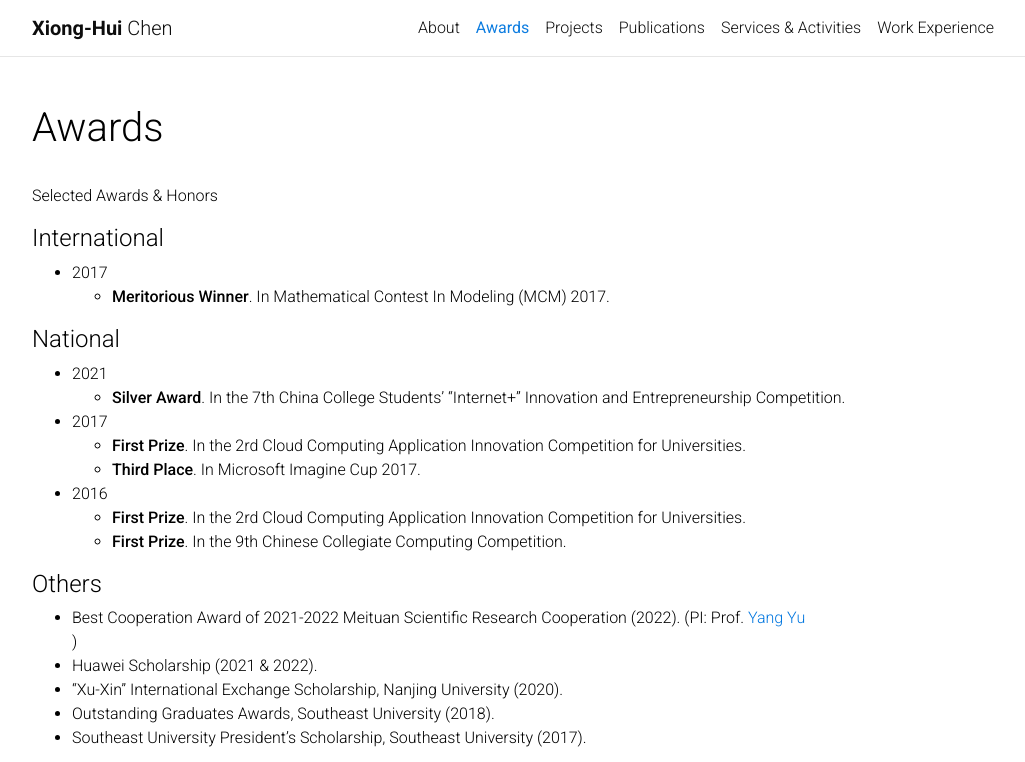
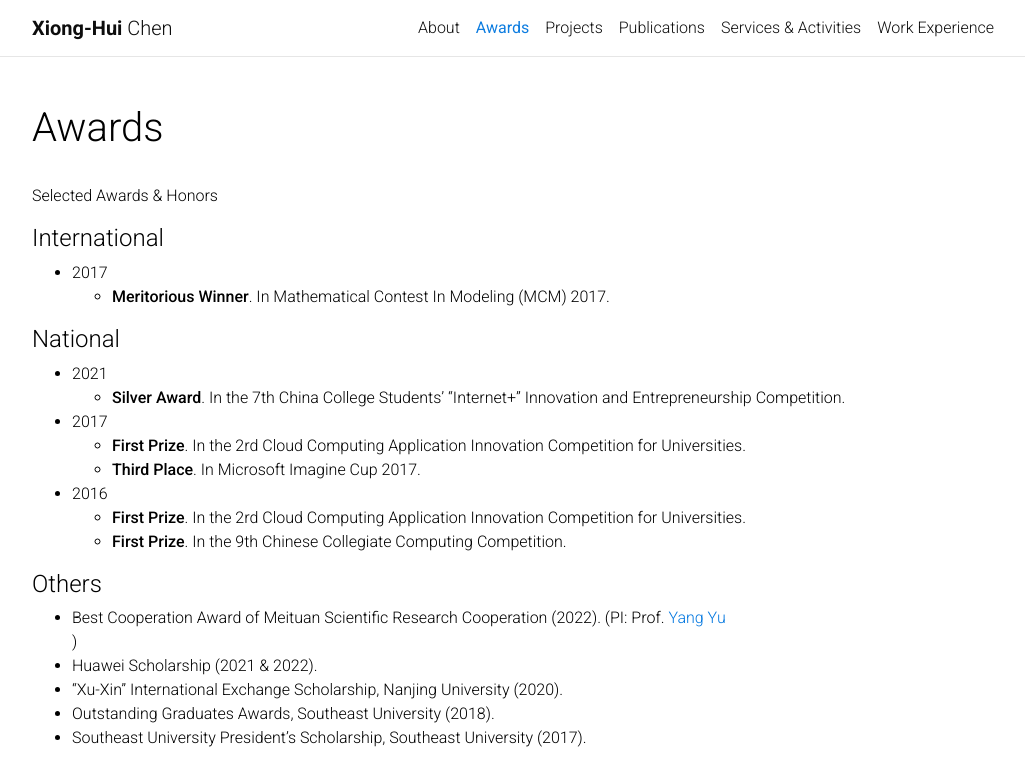
Before and after one commit to xionghuichen/xionghuichen.github.io, a Jekyll site: the page built from _pages/awards.md, in a window 1280 px wide, cut to the strip 0-762 px from the top of the page. Shown: the whole strip, without its empty margins (123-1148 px from the left). Built offline with Jekyll 4.4.1, drawn with Linux system fonts in a browser that asks for light colours; comment, search, counter and statistics services are not loaded.

Commit message:
add news

```diff
--- a/_pages/awards.md
+++ b/_pages/awards.md
@@ -25,7 +25,7 @@ Selected Awards & Honors
 
 
 #### Others
-- Best Cooperation Award of 2021-2022 Meituan Scientific Research Cooperation (2022). (PI: Prof. <a href="http://lamda.nju.edu.cn/yuy/">Yang Yu</a> <br/>)
+- Best Cooperation Award of Meituan Scientific Research Cooperation (2022). (PI: Prof. <a href="http://lamda.nju.edu.cn/yuy/">Yang Yu</a> <br/>)
 - Huawei Scholarship (2021 & 2022).
 - "Xu-Xin" International Exchange Scholarship, Nanjing University (2020).
 - Outstanding Graduates Awards, Southeast University (2018).
```
Also changed, not shown: _news/meituan.md (+0 -1 lines).
